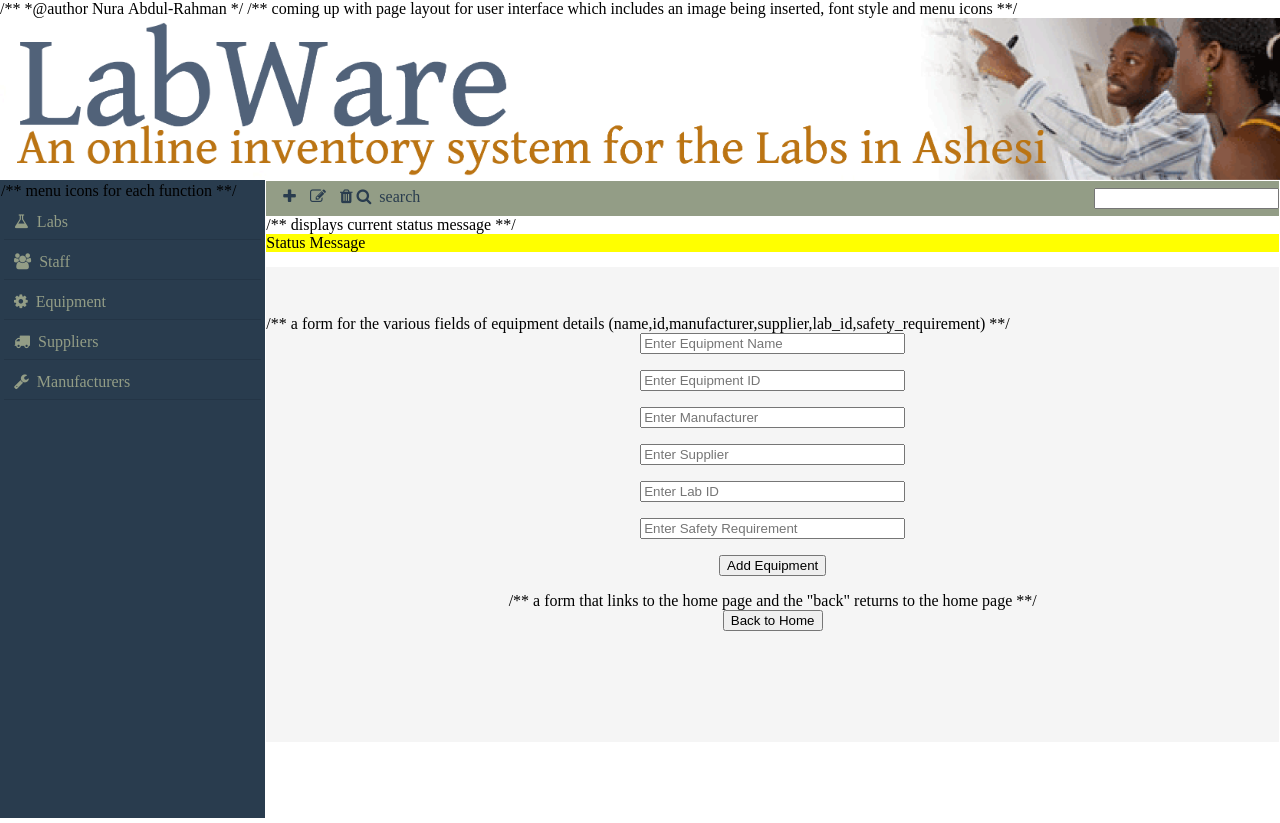
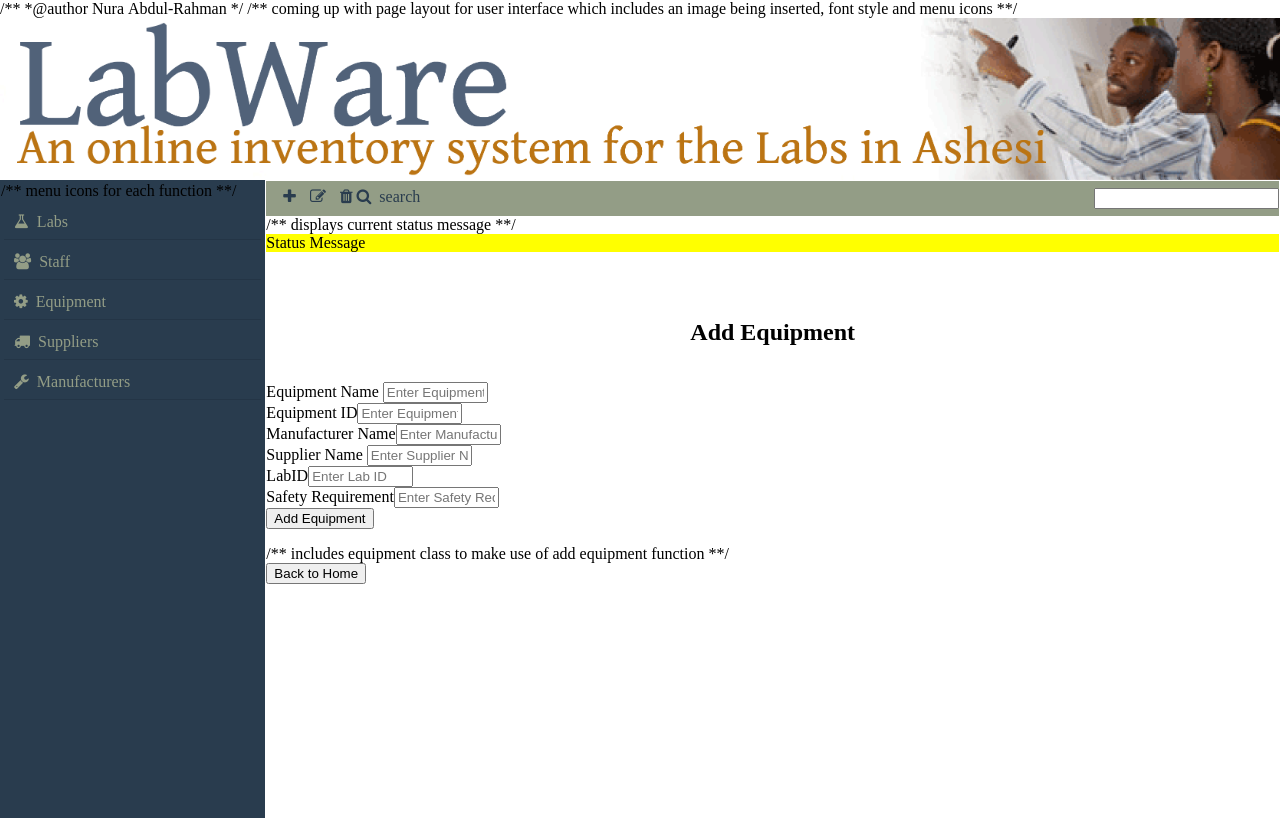
Before and after one commit to michaelannor/engineering-inventory, a PHP site: page /addEquipment.php in a window 1280 px wide. Run offline with PHP 8.4, Linux system fonts and the light colour scheme.

Commit message:
add equipment
changed table format

```diff
--- a/project-group/addEquipment.php
+++ b/project-group/addEquipment.php
@@ -1,7 +1,8 @@
-<html>
 	/**
 	*@author Nura Abdul-Rahman <nuraabd4@gmail.com>
 	*/
+<html>
+
 	<head>
 	<title>Index</title>
 	<link rel="stylesheet" href="css/style.css">
@@ -78,28 +79,28 @@
 	</div>
 	<div style=height:15px>
 	</div>
-	<div id="divContent">
-	<body>
-	<br><br>
-	<form method="get" action="addEquipment.php">
+		<br><br>
+	<div class="container">
+	<center><h2> Add Equipment </h2></center>
+	<form method="post" action="addEquipment.php" role="form">
 	<br>
-	/** a form for the various fields of equipment details (name,id,manufacturer,supplier,lab_id,safety_requirement)
-	**/
-	<center><div><input type="text" name="nm" placeholder="Enter Equipment Name" size="30" required></div><br>
-	<center><div><input type="text" name="tp" placeholder="Enter Equipment ID" size="30" required></div><br>
-	<center><div><input type="text" name="dc" placeholder="Enter Manufacturer" size="30" required></div><br>
-	<center><div><input type="text" name="pr" placeholder="Enter Supplier" size="30" required></div><br>
-	<center><div><input type="text" name="lb" placeholder="Enter Lab ID" size="30" required></div><br>
-	<center><div><input type="text" name="sf" placeholder="Enter Safety Requirement" size="30" required></div><br>
-	<div><input type="submit" name="submit" value="Add Equipment"></div><br></center>
+
+	<div class="form-group"><label for="equipment">Equipment Name </label><input type="text" name="nm" class="form-control" placeholder="Enter Equipment Name" size="10" required></div>
+	<div class="form-group"><label for="id"> Equipment ID</label><input type="text" name="tp" class="form-control" placeholder="Enter Equipment ID" size="10" required></div>
+	<div class="form-group"><label for="manufacturer"> Manufacturer Name</label><input type="text" name="dc" class="form-control" placeholder="Enter Manufacturer Name" size="10" required></div>
+	<div class="form-group"><label for="supplier"> Supplier Name </label><input type="text" name="pr" class="form-control" placeholder="Enter Supplier Name" size="10" required></div>
+	<div class="form-group"><label for="lab">LabID</label><input type="text" name="lb" class="form-control" placeholder="Enter Lab ID" size="10" required></div>
+	<div class="form-group"><label for="safety"> Safety Requirement</label><input type="text" name="sf" class="form-control" placeholder="Enter Safety Requirement" size="10" required></div>
+	<div><input type="submit" name="submit" value="Add Equipment"></div>
+
 	</form>
-	<?php
+	</div>
 	/** includes equipment class to make use of add equipment function
 	**/
+	<?php
+
 	if(isset($_REQUEST['nm'])){
 	include_once("equipment.php");
-	/** creates an object of equipment class
-	**/
 	$obj=new equipment();
 	$name=$_REQUEST['nm'];
 	$id=$_REQUEST['tp'];
@@ -107,9 +108,7 @@
 	$supplier=$_REQUEST['pr'];
 	$lab_id=$_REQUEST['lb'];
 	$safety_requirement=$_REQUEST['sf'];
-	/** check for successfull addition of an equipment onto the
-           database. If no an error message is return else gives a success message
-	**/
+
 	if(!$obj->add_equipment($name,$id,$manufacturer,$supplier,$lab_id,$safety_requirement)){
 		echo "Error adding";
 	}
@@ -118,8 +117,7 @@
 	}
 	}
 	?>
-	/** a form that links to the home page and the "back" returns to the home page
-	**/
+
 	<form action="equipment_view_index.php"><input type="submit" value ="Back to Home">
 	<div style=height:15px>
 	</div>
--- a/project-group/equipment.php
+++ b/project-group/equipment.php
@@ -17,4 +17,5 @@
 	 $str_query="INSERT INTO equipment set equipment_id='$id',equipment_name='$name',manufacturer_name='$manufacturer', supplier_name='$supplier', laboratrory_id=$lab_id,safety_requirement='$safety_requirement'";
 	 return $this->query($str_query).mysql_error();
 	}
+}
 ?>
```
